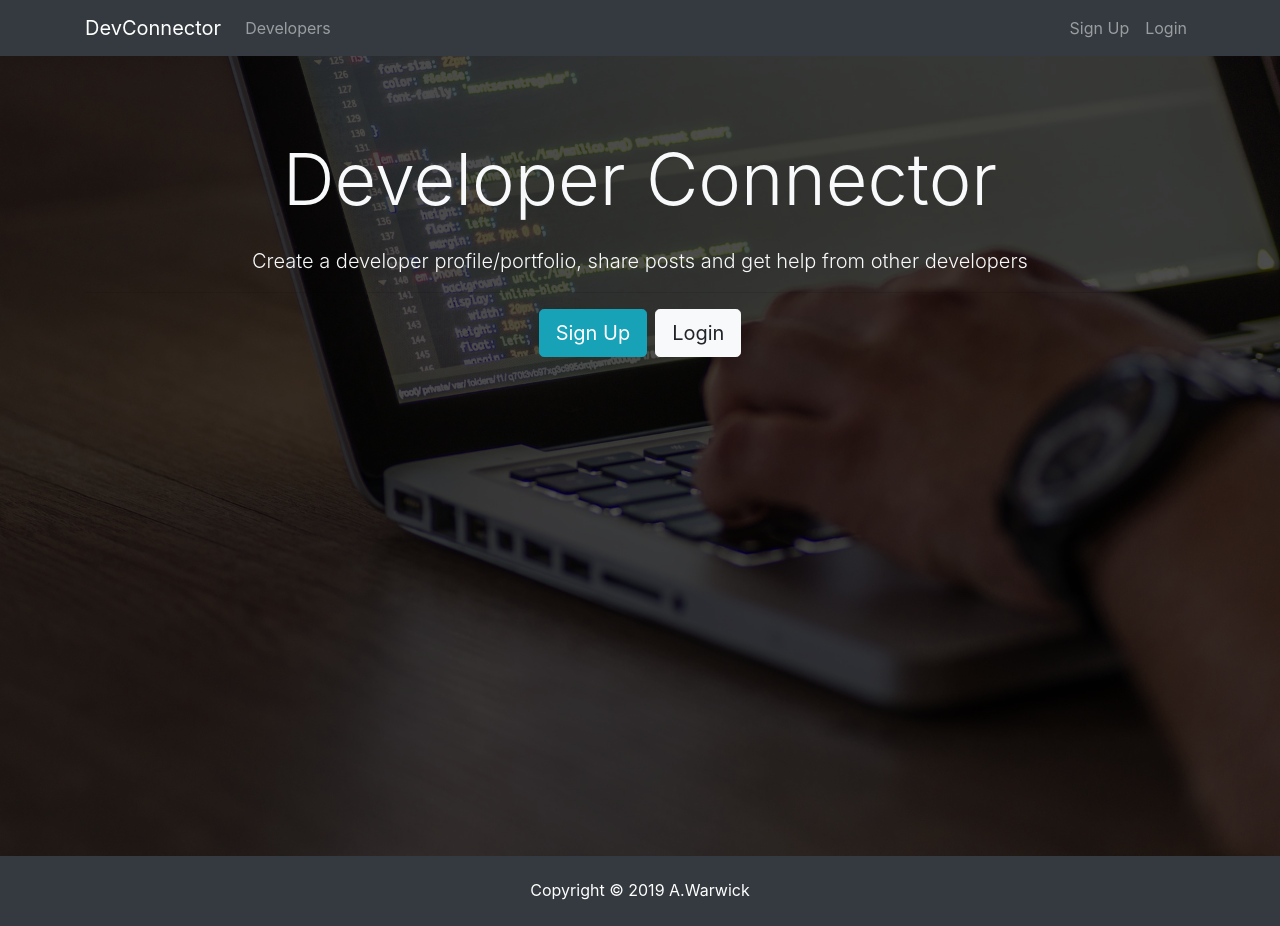
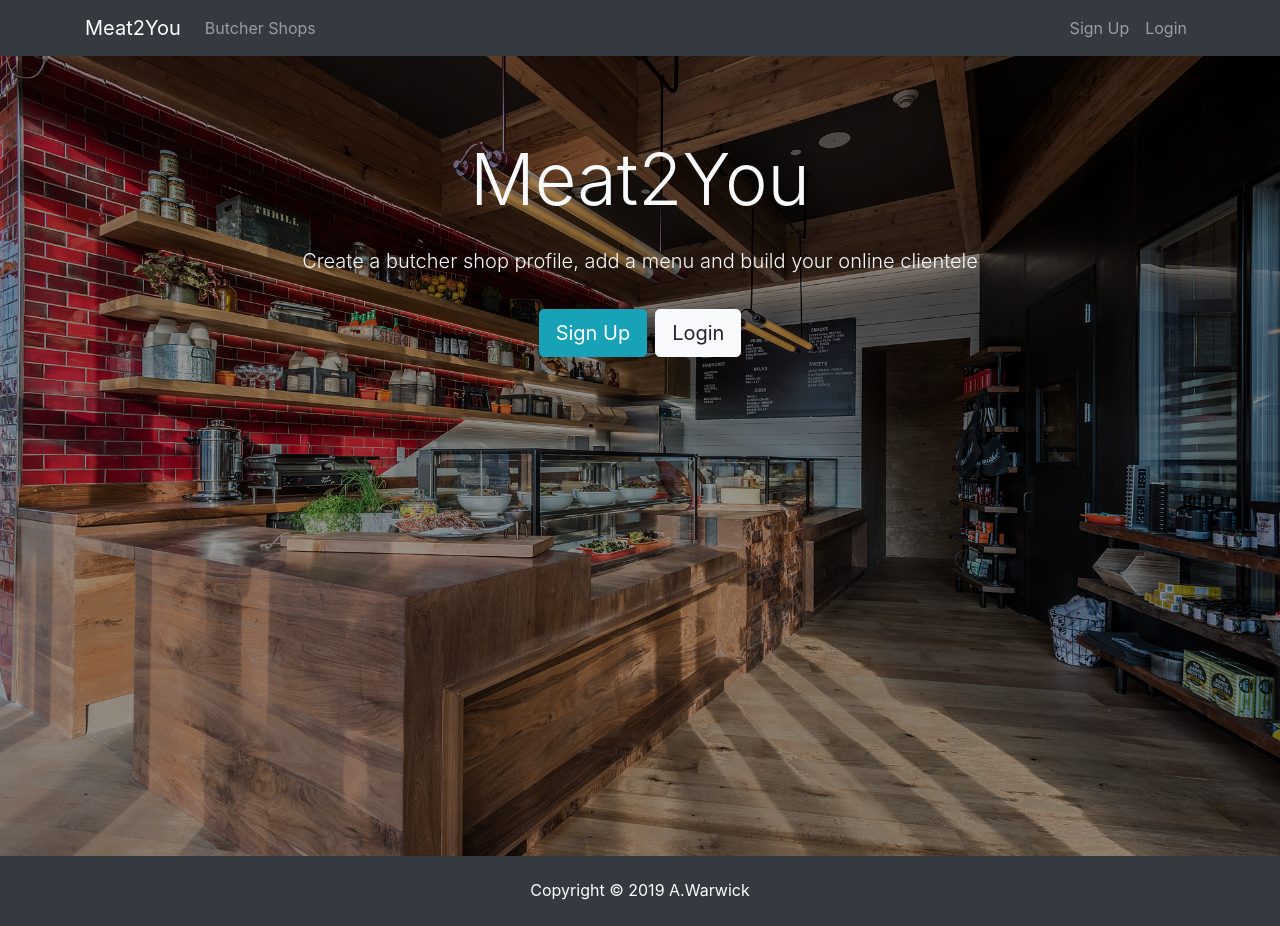
Before and after one commit to warwickandrew/meatparcel, a React (Create React App) app in the folder client/: page / in a window 1280 px wide. Built offline with nearby package versions, Linux system fonts and the light colour scheme.

Commit message:
pages layouts and routes added

```diff
--- a/client/src/App.css
+++ b/client/src/App.css
@@ -4,7 +4,7 @@ img {
 
 .landing {
   position: relative;
-  background: url('./img/showcase.jpg') no-repeat;
+  background: url('./img/butcher-shop.jpg') no-repeat;
   background-size: cover;
   background-position: center;
   height: 100vh;
@@ -17,7 +17,7 @@ img {
 }
 
 .dark-overlay {
-  background-color: rgba(0, 0, 0, 0.7);
+  background-color: rgba(0, 0, 0, 0.4);
   position: absolute;
   top: 0;
   left: 0;
--- a/client/src/components/layout/Landing.js
+++ b/client/src/components/layout/Landing.js
@@ -9,9 +9,9 @@ class Landing extends Component {
           <div className="container">
             <div className="row">
               <div className="col-md-12 text-center">
-                <h1 className="display-3 mb-4">Developer Connector
+                <h1 className="display-3 mb-4">Meat2You
                 </h1>
-                <p className="lead"> Create a developer profile/portfolio, share posts and get help from other developers</p>
+                <p className="lead"> Create a butcher shop profile, add a menu and build your online clientele</p>
                 <hr />
                 <Link to="/register" className="btn btn-lg btn-info mr-2">Sign Up</Link>
                 <Link to="/login" className="btn btn-lg btn-light">Login</Link>
--- a/client/src/components/layout/Navbar.js
+++ b/client/src/components/layout/Navbar.js
@@ -7,7 +7,7 @@ import { Link } from 'react-router-dom';
       <div>
         <nav className="navbar navbar-expand-sm navbar-dark bg-dark mb-4">
           <div className="container">
-            <Link className="navbar-brand" to="/">DevConnector</Link>
+            <Link className="navbar-brand" to="/">Meat2You</Link>
             <button className="navbar-toggler" type="button" data-toggle="collapse" data-target="#mobile-nav">
               <span className="navbar-toggler-icon"></span>
             </button>
@@ -15,7 +15,7 @@ import { Link } from 'react-router-dom';
             <div className="collapse navbar-collapse" id="mobile-nav">
               <ul className="navbar-nav mr-auto">
                 <li className="nav-item">
-                  <Link className="nav-link" to="/profiles"> Developers
+                  <Link className="nav-link" to="/profiles"> Butcher Shops
                   </Link>
                 </li>
               </ul>
--- a/package.json
+++ b/package.json
@@ -1,5 +1,5 @@
 {
-  "name": "devbook",
+  "name": "meatparcel",
   "version": "1.0.0",
   "description": "Personal Project",
   "main": "server.js",
```
Also changed, not shown: client/src/img/butcher-shop.jpg (added), 1 other file (tests, documents, lock files or other folders).
